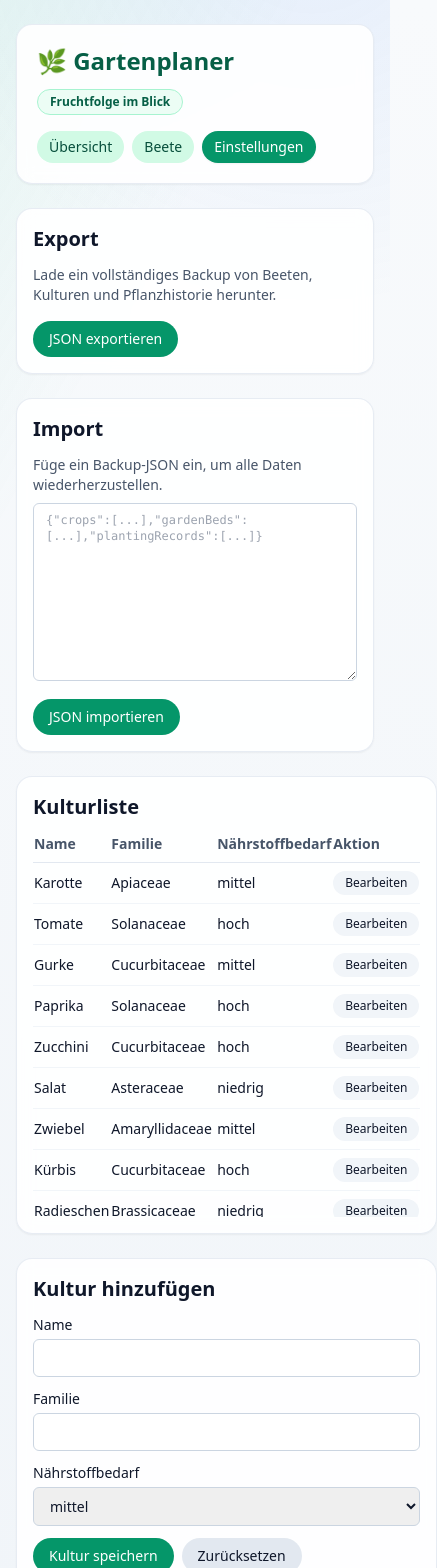
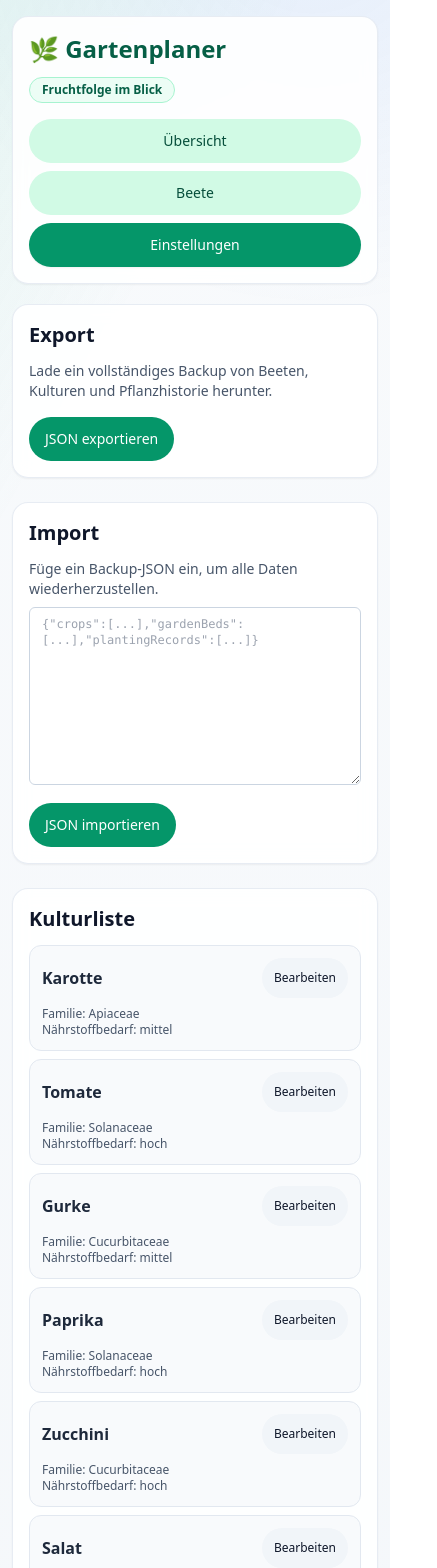
Before and after one commit to widmerin/Garden-Planner, a Nuxt app: page /settings in a window 390 px wide. Shown: the top 1568 px of the page, 437 px wide, since content can reach past the window. Built offline with nearby package versions, Linux system fonts and the light colour scheme.

Commit message:
Improve mobile UX, localization, and rotation warnings

```diff
--- a/app.vue
+++ b/app.vue
@@ -4,21 +4,21 @@ const route = useRoute()
 const navClass = (path: string): string => {
   const active = route.path === path
   return active
-    ? 'rounded-full bg-emerald-600 px-3 py-1.5 text-white shadow-sm hover:-translate-y-0.5 hover:shadow-md'
-    : 'rounded-full bg-emerald-100 px-3 py-1.5 text-emerald-900 hover:-translate-y-0.5 hover:bg-emerald-200 hover:shadow-sm'
+    ? 'inline-flex min-h-11 w-full items-center justify-center rounded-full bg-emerald-600 px-4 py-2 text-white shadow-sm hover:-translate-y-0.5 hover:shadow-md sm:w-auto'
+    : 'inline-flex min-h-11 w-full items-center justify-center rounded-full bg-emerald-100 px-4 py-2 text-emerald-900 hover:-translate-y-0.5 hover:bg-emerald-200 hover:shadow-sm sm:w-auto'
 }
 </script>
 
 <template>
-  <div class="mx-auto max-w-6xl px-4 py-6 sm:px-6 lg:px-8">
-    <header class="card-soft mb-6 overflow-hidden p-5">
+  <div class="mx-auto max-w-6xl px-3 py-4 sm:px-6 sm:py-6 lg:px-8">
+    <header class="card-soft mb-5 overflow-hidden p-4 sm:mb-6 sm:p-5">
       <div class="flex flex-wrap items-center justify-between gap-3">
         <h1 class="text-2xl font-bold text-emerald-800">🌿 Gartenplaner</h1>
         <span class="rounded-full border border-emerald-200 bg-emerald-50 px-3 py-1 text-xs font-semibold text-emerald-800">
           Fruchtfolge im Blick
         </span>
       </div>
-      <nav class="mt-4 flex flex-wrap gap-2 text-sm">
+      <nav class="mt-4 grid grid-cols-1 gap-2 text-sm sm:flex sm:flex-wrap">
         <NuxtLink :class="navClass('/')" to="/">Übersicht</NuxtLink>
         <NuxtLink :class="navClass('/beds')" to="/beds">Beete</NuxtLink>
         <NuxtLink :class="navClass('/settings')" to="/settings">Einstellungen</NuxtLink>
--- a/assets/css/main.css
+++ b/assets/css/main.css
@@ -44,6 +44,12 @@ body::before {
   transform: translateY(-1px);
 }
 
+@media (max-width: 640px) {
+  .chip-crop {
+    @apply gap-1 px-2 py-0.5 text-[11px];
+  }
+}
+
 .chip-demand-low {
   @apply border border-sky-200 bg-sky-100 text-sky-800;
 }
--- a/components/PlantingHistoryTable.vue
+++ b/components/PlantingHistoryTable.vue
@@ -19,9 +19,29 @@ const nutrientDemandForRecord = (cropId: string): string => {
 </script>
 
 <template>
-  <div class="card-soft overflow-x-auto p-4">
+  <div class="card-soft p-4">
     <h3 class="mb-3 text-lg font-semibold">Pflanzhistorie (5 Jahre)</h3>
-    <table class="w-full border-collapse text-left text-sm">
+
+    <div class="space-y-2 md:hidden">
+      <article
+        v-for="record in records"
+        :key="`mobile-${record.id}`"
+        class="rounded-xl border border-slate-200 bg-slate-50 p-3"
+      >
+        <div class="mb-2 flex items-center justify-between gap-2">
+          <span class="text-sm font-semibold text-slate-700">{{ record.year }}</span>
+          <span class="chip-crop">
+            <span>{{ cropIcon(cropById.get(record.cropId)) }}</span>
+            <span>{{ cropById.get(record.cropId)?.name ?? 'Unbekannt' }}</span>
+          </span>
+        </div>
+        <p class="text-xs text-slate-600">Familie: {{ cropById.get(record.cropId)?.family ?? '-' }}</p>
+        <p class="text-xs text-slate-600">Nährstoffbedarf: {{ nutrientDemandForRecord(record.cropId) }}</p>
+      </article>
+    </div>
+
+    <div class="hidden overflow-x-auto md:block">
+      <table class="w-full border-collapse text-left text-sm">
       <thead>
         <tr class="border-b border-slate-200 text-slate-600">
           <th class="pb-2">Jahr</th>
@@ -43,6 +63,7 @@ const nutrientDemandForRecord = (cropId: string): string => {
           <td class="py-2">{{ nutrientDemandForRecord(record.cropId) }}</td>
         </tr>
       </tbody>
-    </table>
+      </table>
+    </div>
   </div>
 </template>
--- a/pages/beds/[id].vue
+++ b/pages/beds/[id].vue
@@ -62,18 +62,18 @@ const addPlanting = () => {
         <form class="space-y-3" @submit.prevent="addPlanting">
           <label class="block text-sm">
             <span class="mb-1 block font-medium">Jahr</span>
-            <input v-model.number="year" class="w-full rounded-md border border-slate-300 px-3 py-2" type="number" min="2000" max="2100" />
+            <input v-model.number="year" class="min-h-11 w-full rounded-md border border-slate-300 px-3 py-2" type="number" min="2000" max="2100" />
           </label>
           <label class="block text-sm">
             <span class="mb-1 block font-medium">Kultur</span>
-            <select v-model="cropId" class="w-full rounded-md border border-slate-300 px-3 py-2" required>
+            <select v-model="cropId" class="min-h-11 w-full rounded-md border border-slate-300 px-3 py-2" required>
               <option disabled value="">Kultur auswählen</option>
               <option v-for="crop in store.crops" :key="crop.id" :value="crop.id">
                 {{ cropIcon(crop) }} {{ crop.name }} ({{ crop.family }} / {{ nutrientDemandLabel(crop.nutrientDemand) }})
               </option>
             </select>
           </label>
-          <button class="rounded-full bg-emerald-600 px-4 py-2 text-sm font-medium text-white hover:bg-emerald-700" type="submit">
+          <button class="inline-flex min-h-11 items-center justify-center rounded-full bg-emerald-600 px-4 py-2 text-sm font-medium text-white hover:bg-emerald-700" type="submit">
             Anpflanzung speichern
           </button>
         </form>
--- a/pages/beds/index.vue
+++ b/pages/beds/index.vue
@@ -88,14 +88,14 @@ const recentCropsForBed = (bedId: string) => {
               <p class="text-sm text-slate-600">{{ bed.width }}m x {{ bed.height }}m</p>
               <p class="text-sm text-slate-500">{{ bed.notes || 'Keine Notizen' }}</p>
             </div>
-            <div class="flex gap-2">
-              <NuxtLink :to="`/beds/${bed.id}`" class="rounded-full bg-emerald-100 px-3 py-1.5 text-sm hover:bg-emerald-200">
+            <div class="flex w-full flex-wrap gap-2 sm:w-auto">
+              <NuxtLink :to="`/beds/${bed.id}`" class="inline-flex min-h-10 items-center justify-center rounded-full bg-emerald-100 px-3 py-1.5 text-sm hover:bg-emerald-200">
                 Details
               </NuxtLink>
-              <button class="rounded-full bg-slate-100 px-3 py-1.5 text-sm hover:bg-slate-200" @click="startEdit(bed)">
+              <button class="inline-flex min-h-10 items-center justify-center rounded-full bg-slate-100 px-3 py-1.5 text-sm hover:bg-slate-200" @click="startEdit(bed)">
                 Bearbeiten
               </button>
-              <button class="rounded-full bg-rose-100 px-3 py-1.5 text-sm text-rose-700 hover:bg-rose-200" @click="removeBed(bed.id)">
+              <button class="inline-flex min-h-10 items-center justify-center rounded-full bg-rose-100 px-3 py-1.5 text-sm text-rose-700 hover:bg-rose-200" @click="removeBed(bed.id)">
                 Löschen
               </button>
             </div>
@@ -124,25 +124,25 @@ const recentCropsForBed = (bedId: string) => {
       <form class="space-y-3" @submit.prevent="saveBed">
         <label class="block text-sm">
           <span class="mb-1 block font-medium">Name</span>
-          <input v-model="form.name" class="w-full rounded-md border border-slate-300 px-3 py-2" required />
+          <input v-model="form.name" class="min-h-11 w-full rounded-md border border-slate-300 px-3 py-2" required />
         </label>
         <label class="block text-sm">
           <span class="mb-1 block font-medium">Breite (m)</span>
-          <input v-model.number="form.width" class="w-full rounded-md border border-slate-300 px-3 py-2" min="1" type="number" required />
+          <input v-model.number="form.width" class="min-h-11 w-full rounded-md border border-slate-300 px-3 py-2" min="1" type="number" required />
         </label>
         <label class="block text-sm">
           <span class="mb-1 block font-medium">Länge (m)</span>
-          <input v-model.number="form.height" class="w-full rounded-md border border-slate-300 px-3 py-2" min="1" type="number" required />
+          <input v-model.number="form.height" class="min-h-11 w-full rounded-md border border-slate-300 px-3 py-2" min="1" type="number" required />
         </label>
         <label class="block text-sm">
           <span class="mb-1 block font-medium">Notizen</span>
           <textarea v-model="form.notes" class="w-full rounded-md border border-slate-300 px-3 py-2" rows="3" />
         </label>
-        <div class="flex gap-2">
-          <button class="rounded-full bg-emerald-600 px-4 py-2 text-sm font-medium text-white hover:bg-emerald-700" type="submit">
+        <div class="flex flex-wrap gap-2">
+          <button class="inline-flex min-h-11 items-center justify-center rounded-full bg-emerald-600 px-4 py-2 text-sm font-medium text-white hover:bg-emerald-700" type="submit">
             Speichern
           </button>
-          <button class="rounded-full bg-slate-200 px-4 py-2 text-sm hover:bg-slate-300" type="button" @click="resetForm">
+          <button class="inline-flex min-h-11 items-center justify-center rounded-full bg-slate-200 px-4 py-2 text-sm hover:bg-slate-300" type="button" @click="resetForm">
             Zurücksetzen
           </button>
         </div>
--- a/pages/index.vue
+++ b/pages/index.vue
@@ -41,9 +41,9 @@ const hasHighDemand = (value: NutrientDemand | string): boolean => {
 
 <template>
   <section class="space-y-5">
-    <div class="flex items-center justify-between">
-      <h2 class="text-2xl font-semibold text-emerald-900">Beet-Übersicht</h2>
-      <NuxtLink class="rounded-full bg-emerald-600 px-4 py-2 text-sm font-medium text-white hover:bg-emerald-700" to="/beds">
+    <div class="flex flex-col gap-2 sm:flex-row sm:items-center sm:justify-between">
+      <h2 class="text-xl font-semibold text-emerald-900 sm:text-2xl">Beet-Übersicht</h2>
+      <NuxtLink class="inline-flex min-h-11 items-center justify-center rounded-full bg-emerald-600 px-4 py-2 text-sm font-medium text-white hover:bg-emerald-700" to="/beds">
         + Beete verwalten
       </NuxtLink>
     </div>
@@ -53,7 +53,69 @@ const hasHighDemand = (value: NutrientDemand | string): boolean => {
       <span class="text-slate-700">⚡ = hoher Bedarf</span>
     </div>
 
-    <div class="grid gap-5 md:grid-cols-2 xl:grid-cols-3">
+    <div class="space-y-3 md:hidden">
+      <article v-for="item in summary" :key="`mobile-${item.bed.id}`" class="card-soft p-3">
+        <div class="flex items-start justify-between gap-2">
+          <div class="min-w-0">
+            <h3 class="truncate text-base font-semibold text-emerald-800">🪴 {{ item.bed.name }}</h3>
+            <p class="text-xs text-slate-600">{{ item.bed.width }}m x {{ item.bed.height }}m</p>
+          </div>
+          <NuxtLink
+            :to="`/beds/${item.bed.id}`"
+            class="inline-flex min-h-9 items-center justify-center rounded-full border border-emerald-200 bg-emerald-50 px-2.5 py-1 text-xs font-semibold text-emerald-800 hover:bg-emerald-100"
+          >
+            Details
+          </NuxtLink>
+        </div>
+
+        <div class="mt-2">
+          <p class="mb-1 text-[11px] font-semibold uppercase tracking-wide text-slate-500">Letztes Jahr ({{ lastYear }})</p>
+          <div v-if="item.lastYearCrops.length" class="flex flex-wrap gap-1.5">
+            <span v-for="crop in item.lastYearCrops" :key="`mobile-${item.bed.id}-${crop.id}`" class="chip-crop">
+              <span>{{ cropIcon(crop) }}</span>
+              <span class="truncate">{{ crop.name }}</span>
+              <span
+                v-if="hasHighDemand(crop.nutrientDemand)"
+                :title="`Nährstoffbedarf: ${nutrientDemandLabel(crop.nutrientDemand)}`"
+                class="text-xs"
+              >
+                ⚡
+              </span>
+            </span>
+          </div>
+          <p v-else class="text-xs text-slate-500">Keine Einträge</p>
+        </div>
+
+        <details class="mt-2 rounded-lg border border-slate-200 bg-slate-50 p-2">
+          <summary class="cursor-pointer text-xs font-semibold text-slate-700">Historie (5 Jahre)</summary>
+          <div class="mt-2 space-y-1.5">
+            <div
+              v-for="entry in item.timeline"
+              :key="`mobile-${item.bed.id}-${entry.year}`"
+              class="rounded-md border border-emerald-100 bg-white p-2"
+            >
+              <p class="text-[11px] font-semibold text-emerald-900">{{ entry.year }}</p>
+              <div class="mt-1 flex flex-wrap gap-1">
+                <span v-if="!entry.crops.length" class="text-[11px] text-slate-500">-</span>
+                <span v-for="crop in entry.crops" :key="`mobile-${item.bed.id}-${entry.year}-${crop.id}`" class="chip-crop">
+                  <span>{{ cropIcon(crop) }}</span>
+                  <span class="truncate">{{ crop.name }}</span>
+                  <span
+                    v-if="hasHighDemand(crop.nutrientDemand)"
+                    :title="`Nährstoffbedarf: ${nutrientDemandLabel(crop.nutrientDemand)}`"
+                    class="text-xs"
+                  >
+                    ⚡
+                  </span>
+                </span>
+              </div>
+            </div>
+          </div>
+        </details>
+      </article>
+    </div>
+
+    <div class="hidden gap-5 md:grid md:grid-cols-2 xl:grid-cols-3">
       <article v-for="item in summary" :key="item.bed.id" class="card-soft p-4">
         <div class="mb-3 flex items-start justify-between gap-2">
           <div>
@@ -62,7 +124,7 @@ const hasHighDemand = (value: NutrientDemand | string): boolean => {
           </div>
           <NuxtLink
             :to="`/beds/${item.bed.id}`"
-            class="rounded-full border border-emerald-200 bg-emerald-50 px-3 py-1 text-xs font-semibold text-emerald-800 hover:bg-emerald-100"
+            class="inline-flex min-h-9 items-center justify-center rounded-full border border-emerald-200 bg-emerald-50 px-3 py-1 text-xs font-semibold text-emerald-800 hover:bg-emerald-100"
           >
             Details
           </NuxtLink>
@@ -91,7 +153,7 @@ const hasHighDemand = (value: NutrientDemand | string): boolean => {
           <div
             v-for="entry in item.timeline"
             :key="`${item.bed.id}-${entry.year}`"
-            class="grid grid-cols-[4.2rem_1fr] items-start gap-2 rounded-lg border border-emerald-100 bg-emerald-50/40 p-2"
+            class="grid grid-cols-1 items-start gap-1 rounded-lg border border-emerald-100 bg-emerald-50/40 p-2 sm:grid-cols-[4.2rem_1fr] sm:gap-2"
           >
             <span class="text-sm font-semibold text-emerald-900">{{ entry.year }}</span>
             <div class="flex flex-wrap gap-1.5">
--- a/pages/settings.vue
+++ b/pages/settings.vue
@@ -79,7 +79,7 @@ const saveCrop = () => {
       <div class="card-soft p-4">
         <h2 class="mb-3 text-xl font-semibold">Export</h2>
         <p class="mb-4 text-sm text-slate-600">Lade ein vollständiges Backup von Beeten, Kulturen und Pflanzhistorie herunter.</p>
-        <button class="rounded-full bg-emerald-600 px-4 py-2 text-sm font-medium text-white hover:bg-emerald-700" @click="downloadExport">
+        <button class="inline-flex min-h-11 items-center justify-center rounded-full bg-emerald-600 px-4 py-2 text-sm font-medium text-white hover:bg-emerald-700" @click="downloadExport">
           JSON exportieren
         </button>
       </div>
@@ -93,8 +93,8 @@ const saveCrop = () => {
           rows="10"
           placeholder='{"crops":[...],"gardenBeds":[...],"plantingRecords":[...]}'
         />
-        <div class="flex items-center gap-3">
-          <button class="rounded-full bg-emerald-600 px-4 py-2 text-sm font-medium text-white hover:bg-emerald-700" @click="importData">
+        <div class="flex flex-wrap items-center gap-3">
+          <button class="inline-flex min-h-11 items-center justify-center rounded-full bg-emerald-600 px-4 py-2 text-sm font-medium text-white hover:bg-emerald-700" @click="importData">
             JSON importieren
           </button>
           <span class="text-sm text-slate-700">{{ message }}</span>
@@ -105,7 +105,24 @@ const saveCrop = () => {
     <div class="grid gap-6 lg:grid-cols-[1.2fr_1fr]">
       <div class="card-soft p-4">
         <h2 class="mb-3 text-xl font-semibold">Kulturliste</h2>
-        <div class="max-h-[24rem] overflow-auto">
+        <div class="space-y-2 md:hidden">
+          <article
+            v-for="crop in store.crops"
+            :key="`mobile-${crop.id}`"
+            class="rounded-xl border border-slate-200 bg-slate-50 p-3"
+          >
+            <div class="mb-2 flex items-center justify-between gap-2">
+              <p class="font-semibold text-slate-800">{{ crop.name }}</p>
+              <button class="inline-flex min-h-10 items-center justify-center rounded-full bg-slate-100 px-3 py-1 text-xs hover:bg-slate-200" @click="startCropEdit(crop)">
+                Bearbeiten
+              </button>
+            </div>
+            <p class="text-xs text-slate-600">Familie: {{ crop.family }}</p>
+            <p class="text-xs text-slate-600">Nährstoffbedarf: {{ nutrientDemandLabel(crop.nutrientDemand) }}</p>
+          </article>
+        </div>
+
+        <div class="hidden max-h-[24rem] overflow-auto md:block">
           <table class="w-full border-collapse text-left text-sm">
             <thead>
               <tr class="border-b border-slate-200 text-slate-600">
@@ -121,7 +138,7 @@ const saveCrop = () => {
                 <td class="py-2">{{ crop.family }}</td>
                 <td class="py-2">{{ nutrientDemandLabel(crop.nutrientDemand) }}</td>
                 <td class="py-2">
-                  <button class="rounded-full bg-slate-100 px-3 py-1 text-xs hover:bg-slate-200" @click="startCropEdit(crop)">
+                  <button class="inline-flex min-h-10 items-center justify-center rounded-full bg-slate-100 px-3 py-1 text-xs hover:bg-slate-200" @click="startCropEdit(crop)">
                     Bearbeiten
                   </button>
                 </td>
@@ -136,25 +153,25 @@ const saveCrop = () => {
         <form class="space-y-3" @submit.prevent="saveCrop">
           <label class="block text-sm">
             <span class="mb-1 block font-medium">Name</span>
-            <input v-model="cropForm.name" class="w-full rounded-md border border-slate-300 px-3 py-2" required />
+            <input v-model="cropForm.name" class="min-h-11 w-full rounded-md border border-slate-300 px-3 py-2" required />
           </label>
           <label class="block text-sm">
             <span class="mb-1 block font-medium">Familie</span>
-            <input v-model="cropForm.family" class="w-full rounded-md border border-slate-300 px-3 py-2" required />
+            <input v-model="cropForm.family" class="min-h-11 w-full rounded-md border border-slate-300 px-3 py-2" required />
           </label>
           <label class="block text-sm">
             <span class="mb-1 block font-medium">Nährstoffbedarf</span>
-            <select v-model="cropForm.nutrientDemand" class="w-full rounded-md border border-slate-300 px-3 py-2">
+            <select v-model="cropForm.nutrientDemand" class="min-h-11 w-full rounded-md border border-slate-300 px-3 py-2">
               <option value="low">niedrig</option>
               <option value="medium">mittel</option>
               <option value="high">hoch</option>
             </select>
           </label>
-          <div class="flex gap-2">
-            <button class="rounded-full bg-emerald-600 px-4 py-2 text-sm font-medium text-white hover:bg-emerald-700" type="submit">
+          <div class="flex flex-wrap gap-2">
+            <button class="inline-flex min-h-11 items-center justify-center rounded-full bg-emerald-600 px-4 py-2 text-sm font-medium text-white hover:bg-emerald-700" type="submit">
               Kultur speichern
             </button>
-            <button class="rounded-full bg-slate-200 px-4 py-2 text-sm hover:bg-slate-300" type="button" @click="resetCropForm">
+            <button class="inline-flex min-h-11 items-center justify-center rounded-full bg-slate-200 px-4 py-2 text-sm hover:bg-slate-300" type="button" @click="resetCropForm">
               Zurücksetzen
             </button>
           </div>
--- a/utils/rotation.ts
+++ b/utils/rotation.ts
@@ -96,6 +96,7 @@ export const evaluateRotation = (
   }
 
   const recent3Years = getRecentBedRecords(plantingRecords, bedId, year, 3)
+  const recent4Years = getRecentBedRecords(plantingRecords, bedId, year, 4)
   const recent1Year = getRecentBedRecords(plantingRecords, bedId, year, 1)
 
   const recentCrops = recent3Years
@@ -116,11 +117,11 @@ export const evaluateRotation = (
     })
   }
 
-  const sameNutrientCrop = lastYearCrops.find((crop) => crop.nutrientDemand === targetCrop.nutrientDemand)
-  if (sameNutrientCrop) {
+  const isHighDemandTarget = nutrientRank(targetCrop.nutrientDemand) === 3
+  if (isHighDemandTarget && recent4Years.length > 0) {
     warnings.push({
       code: 'same_nutrient',
-      message: `Nährstoff-Warnung: Bedarf „${nutrientDemandLabel(targetCrop.nutrientDemand)}“ wurde in diesem Beet im letzten Jahr bereits genutzt.`
+      message: `Nährstoff-Warnung: ${targetCrop.name} hat einen hohen Nährstoffbedarf und dieses Beet wurde in den letzten 4 Jahren bereits bepflanzt.`
     })
   }
 
```
Also changed, not shown: 2 other files (tests, documents, lock files or other folders).
